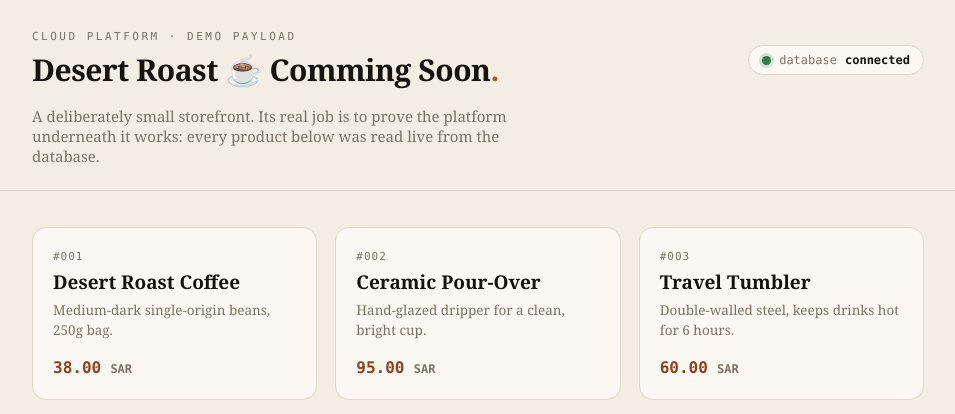
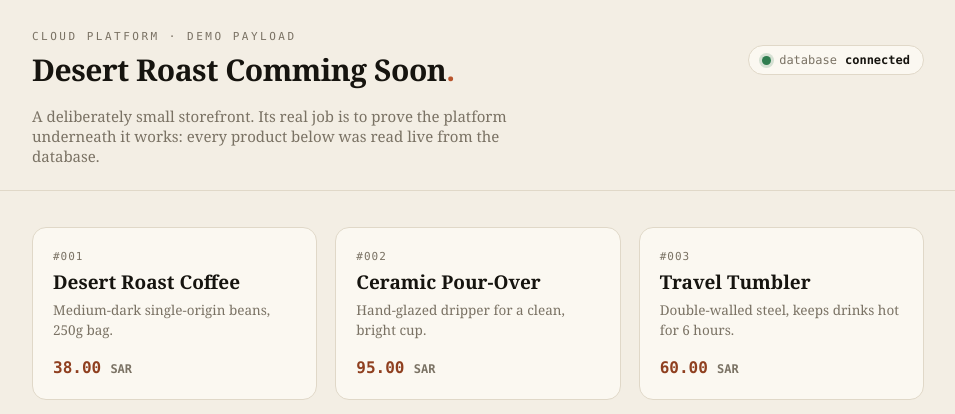
Before and after one commit to Abdo9824Dev-cyber/stratus-app, a FastAPI app: page / in a window 1280 px wide. Shown: the top 414 px of the page, without its empty margins (162-1117 px from the left). Run offline with FastAPI, Linux system fonts and the light colour scheme.

Commit message:
demo: visible UI change for CI/CD showcase

```diff
--- a/app/templates/index.html
+++ b/app/templates/index.html
@@ -108,7 +108,7 @@
       <div class="topline">
         <div>
           <p class="eyebrow">Cloud Platform · Demo Payload</p>
-          <h1 class="brand">Desert Roast ☕ Comming Soon<span class="dot">.</span></h1>
+          <h1 class="brand">Desert Roast  Comming Soon<span class="dot">.</span></h1>
         </div>
         {% if db_ok %}
         <span class="status ok">
```
